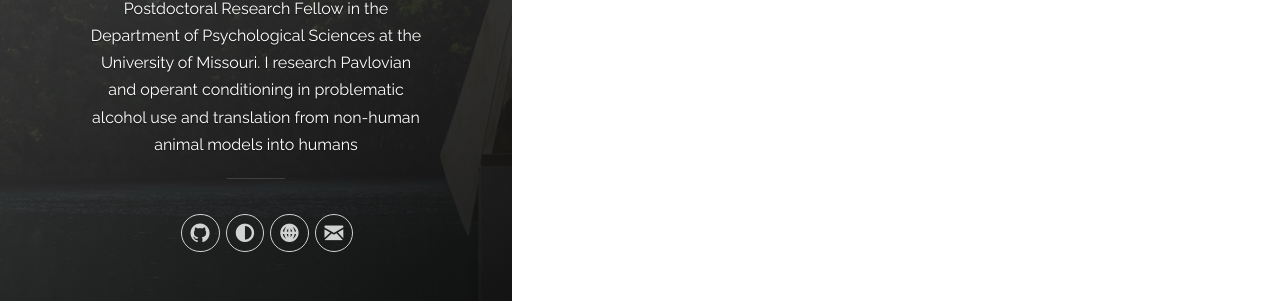
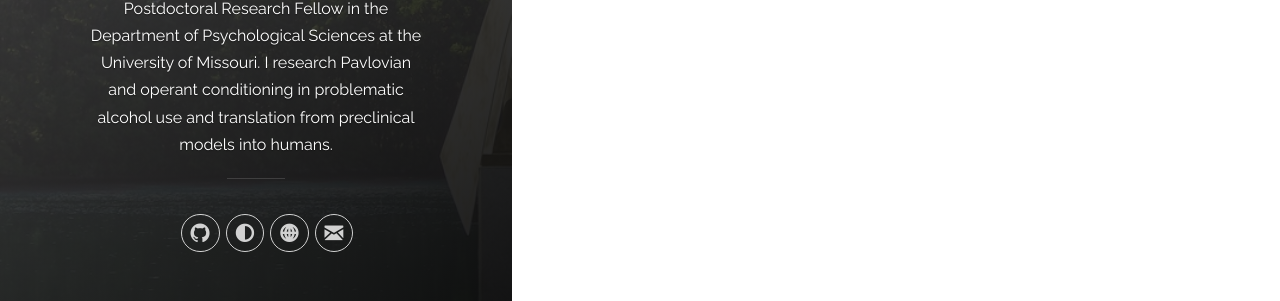
Before and after one commit to rcofresi/rcofresi.github.io, a Jekyll site: the page built from index.html, in a window 1280 px wide. Shown: the part 455-756 px from the top of the page. Built offline with Jekyll 4.4.1, drawn with Linux system fonts in a browser that asks for light colours; the list of posts is cut into pages by our own code.

Commit message:
Update _config.yml

```diff
--- a/_config.yml
+++ b/_config.yml
@@ -1,6 +1,6 @@
 # Site settings
 title: Roberto U. Cofresí, PhD
-description: Postdoctoral Research Fellow in the Department of Psychological Sciences at the University of Missouri. I research Pavlovian and operant conditioning in problematic alcohol use and translation from non-human animal models into humans
+description: Postdoctoral Research Fellow in the Department of Psychological Sciences at the University of Missouri. I research Pavlovian and operant conditioning in problematic alcohol use and translation from preclinical models into humans.
 url: 'https://rcofresi.github.io/'
 baseurl: '/'
 # google_analytics: 'UA-XXXXXX-X'
```
